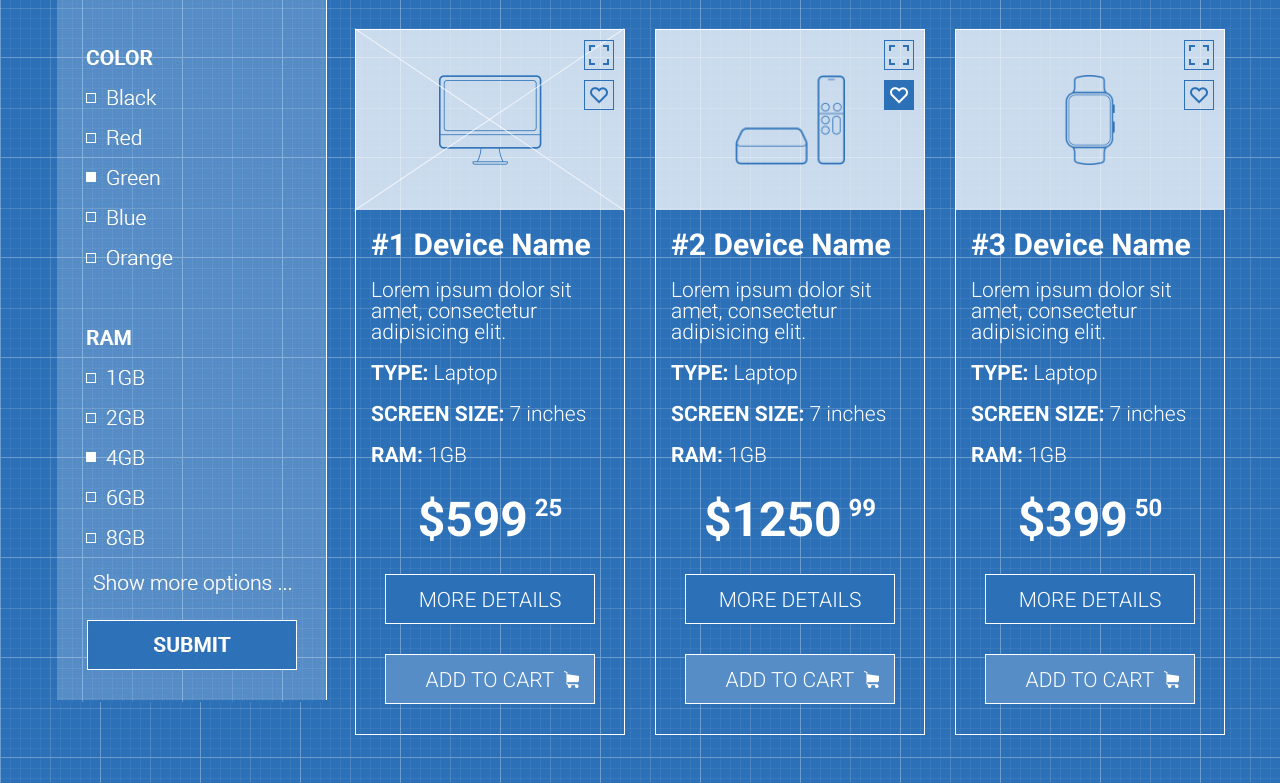
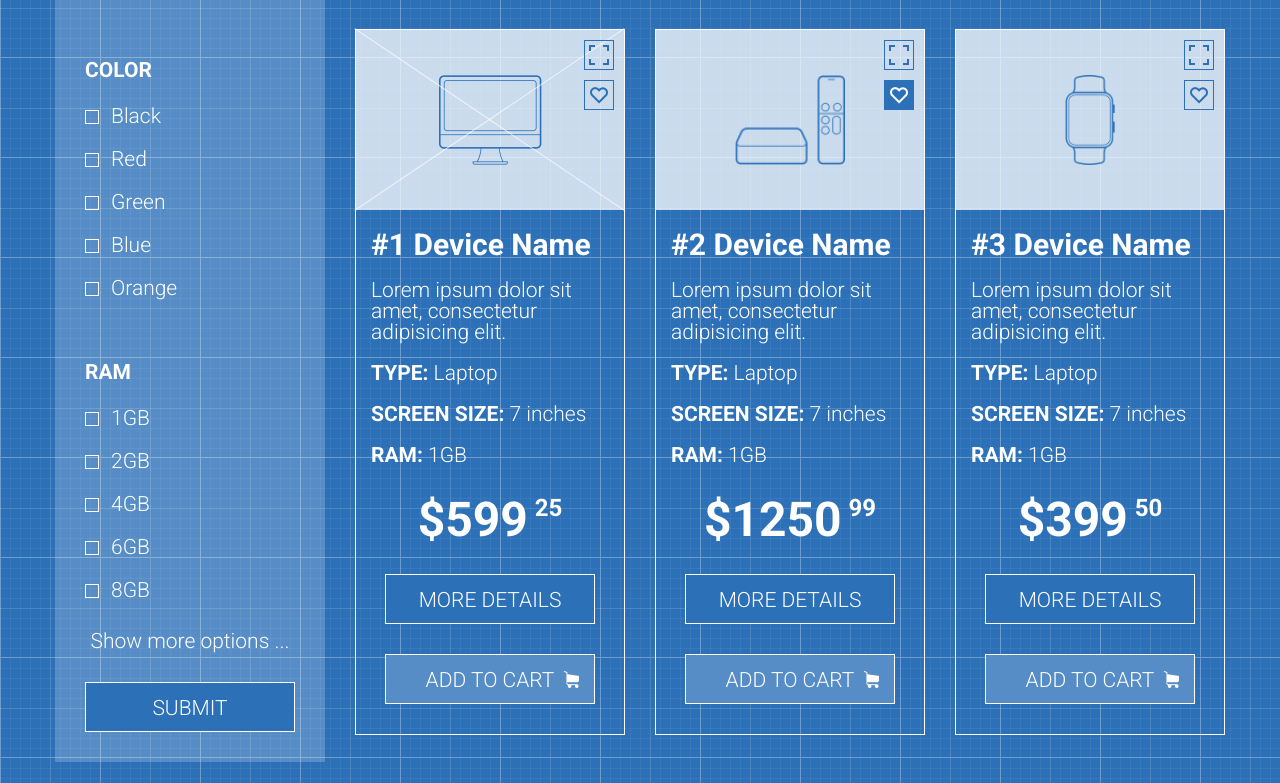
Before and after one commit to AnatoliiZh/shop-10, a plain HTML site: page index.html in a window 1280 px wide. Shown: the part 643-1426 px from the top of the page. Drawn offline with Linux system fonts and the light colour scheme.

Commit message:
add filter

```diff
--- a/index.html
+++ b/index.html
@@ -86,7 +86,69 @@
         <div class="row">
           <div class="col-3">
             <div class="filter">
-              <img src="images/filter.jpg" alt="" />
+              <!-- <img src="images/filter.jpg" alt="" /> -->
+              <div class="text-type">DEVICE TYPE</div>
+              <ul >
+                <li >
+                  <input type="checkbox" id="text1">
+                  <label class="unit" for="text1">Laptop</label>
+                </li>
+                <li>
+                  <input type="checkbox" id="text2">
+                  <label class="unit" for="text2">Tablet</label>
+                </li>
+              </ul>
+              <div class="text-color">COLOR</div>
+              <ul >
+                <li >
+                  <input type="checkbox" id="text3">
+                  <label class="unit" for="text3">Black</label>
+                </li>
+                <li>
+                  <input type="checkbox" id="text4">
+                  <label class="unit" for="text4">Red</label>
+                </li>
+                <li >
+                  <input type="checkbox" id="text5">
+                  <label class="unit" for="text5">Green</label>
+                </li>
+                <li>
+                  <input type="checkbox" id="text6">
+                  <label class="unit" for="text6">Blue</label>
+                </li>
+                <li>
+                  <input type="checkbox" id="text7">
+                  <label class="unit" for="text7">Orange</label>
+                </li>
+              </ul>
+              <div class="text-ram">RAM</div>
+              <ul >
+                <li >
+                  <input type="checkbox" id="text8">
+                  <label class="unit" for="text8">1GB</label>
+                </li>
+                <li>
+                  <input type="checkbox" id="text9">
+                  <label class="unit" for="text9">2GB</label>
+                </li>
+                <li >
+                  <input type="checkbox" id="text10">
+                  <label class="unit" for="text10">4GB</label>
+                </li>
+                <li>
+                  <input type="checkbox" id="text11">
+                  <label class="unit" for="text11">6GB</label>
+                </li>
+                <li>
+                  <input type="checkbox" id="text12">
+                  <label class="unit" for="text12">8GB</label>
+                </li>
+              </ul>
+              <div class="more-options">
+                <a href="#">Show more options ...</a>
+              </div>
+              <div class="submit">SUBMIT</div>
+
             </div>
             <!-- <div class="filter"></div> -->
           </div>
--- a/style.css
+++ b/style.css
@@ -209,11 +209,7 @@ li:hover > a {
   background-position: 50% 50%;
 }
 
-/* .filter{
 
-  display: flex;
-
-} */
 
 .breadcrumbs {
   font-size: 14px;
@@ -431,7 +427,7 @@ div.for-sort:hover > ul {
 }
 
 .details,
-.add-cart {
+.add-cart, .submit {
   border: 1px solid white;
   color: white;
   background-color: #2c71b8;
@@ -471,3 +467,65 @@ div.for-sort:hover > ul {
   justify-content: center;
   align-items: center;
 }
+
+.filter{
+  /* display: flex; */
+  padding-top: 30px;
+  padding-bottom: 30px;
+  background-color: rgba(255, 255, 255, 0.2);
+}
+
+input[type="checkbox"]{
+  display: none;
+}
+label::before{
+  content: "";
+  display: inline-flex;
+  width: 12px;
+  height: 12px;
+  border: 1px solid white;
+  margin-right: 12px;
+  margin-left: 30px;
+  cursor: pointer;
+}
+input[type="checkbox"]:checked + label::before{
+  background-color: white;
+}
+
+.unit{
+  display: flex;
+  align-items: center;
+  font-size: 21px;
+  color: white;
+  margin-bottom: 22px;
+
+}
+
+.text-type, .text-color, .text-ram{
+  font-size: 21px;
+  color: white;
+  font-weight: bold;
+  margin-bottom: 25px;
+  margin-left: 30px;
+}
+
+.text-color, .text-ram{
+  margin-top: 63px;
+}
+
+.more-options{
+  display: flex;
+  margin-top: 30px;
+  justify-content:center ;
+  padding-left: 0;
+}
+
+.more-options a{
+  font-size: 21px;
+  color: white;
+  text-decoration: none;
+}
+
+.submit{
+  margin-bottom: 0px;
+}
```
